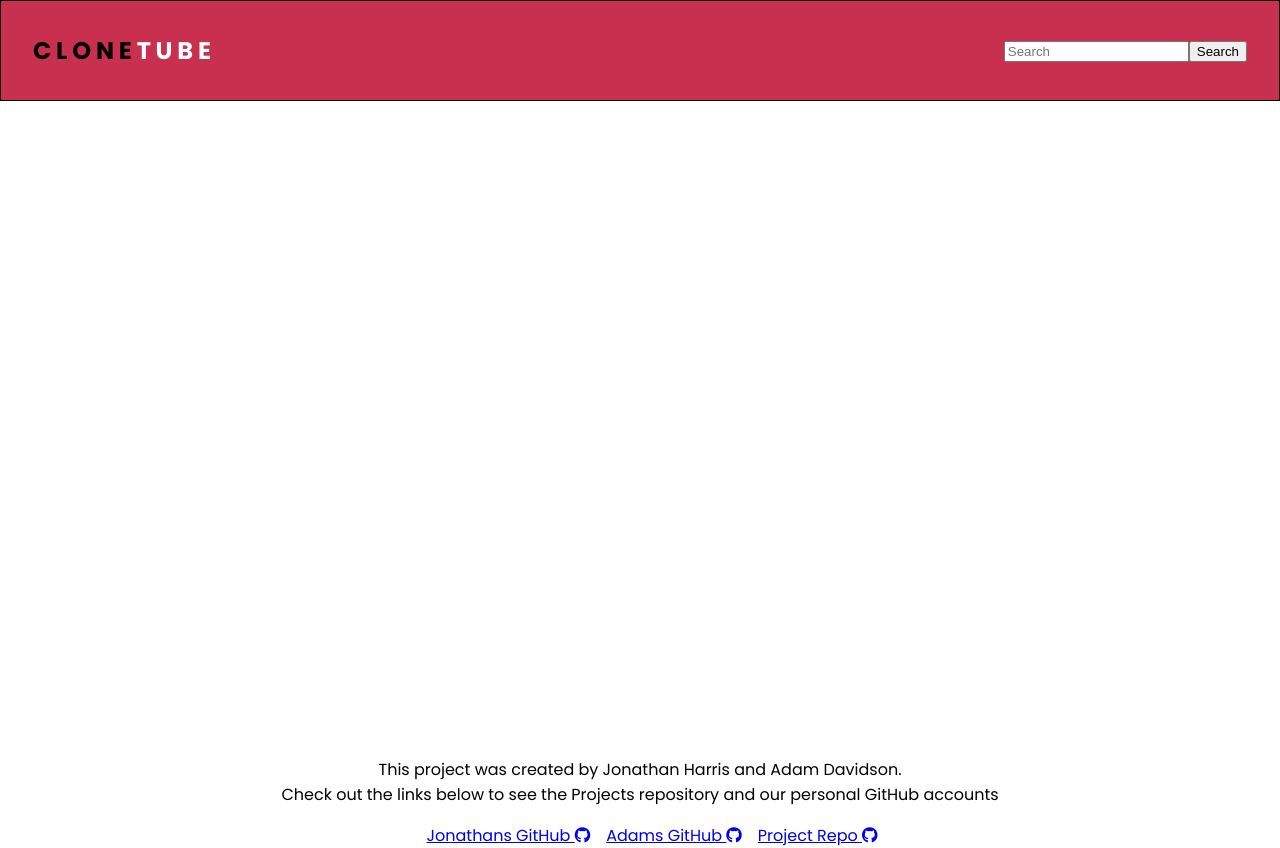
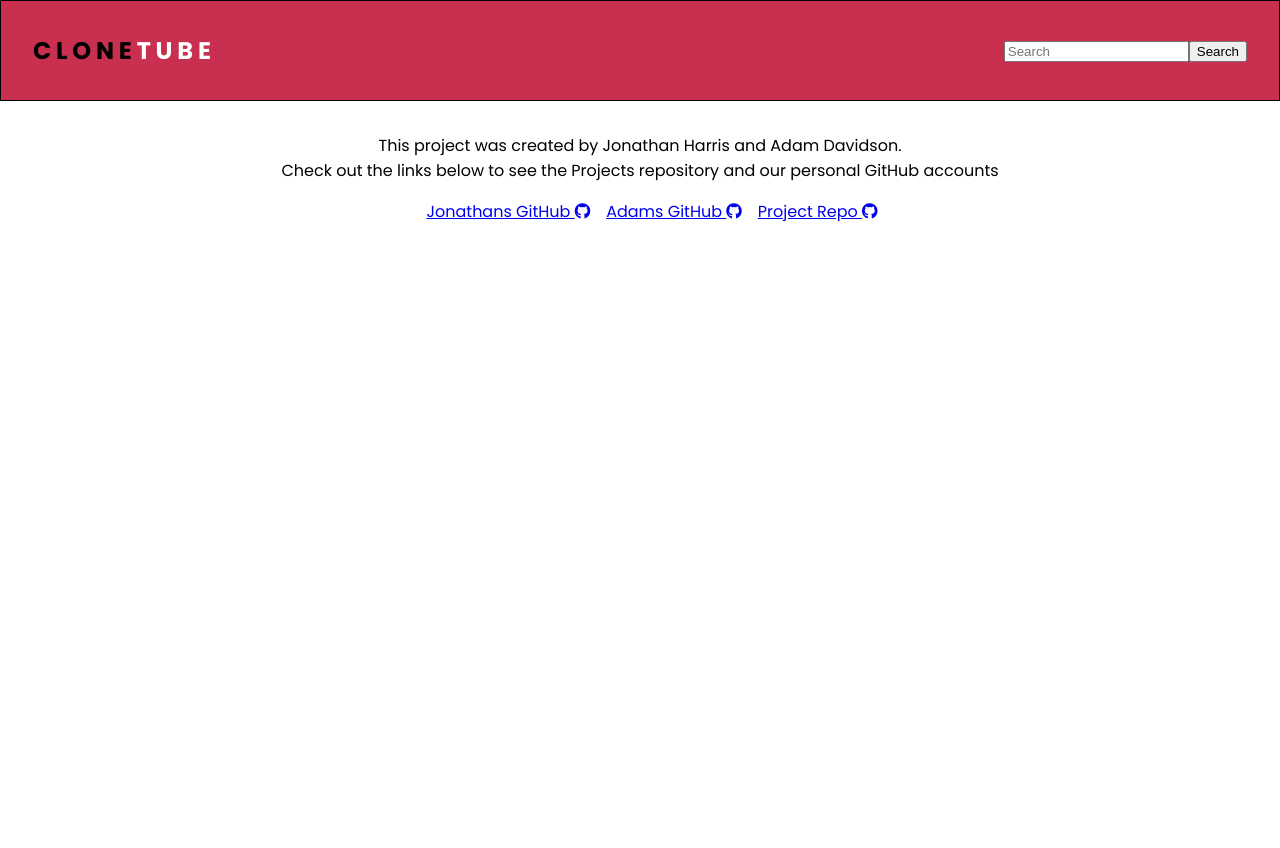
Before and after one commit to jleviharris/devCodeCampYoutubeFrontend, a React (Create React App) app: page / in a window 1280 px wide. After the commit the page ends 800 px from the top, so only its background shows below. Built offline with nearby package versions, Linux system fonts and the light colour scheme.

Commit message:
added description to card, styled cards, changed iframe size

```diff
--- a/src/App.js
+++ b/src/App.js
@@ -1,8 +1,10 @@
 import "./index.css";
+
 import React, { useState } from "react";
+
+import Footer from "./components/Footer";
 import Header from "./components/Header";
 import RowRenderer from "./components/RowRenderer";
-import Footer from "./components/Footer";
 
 function App() {
   const [searchTerm, setSearchTerm] = useState("");
@@ -15,8 +17,10 @@ function App() {
         setSearchTerm={setSearchTerm}
         setVideos={setVideos}
       />
-      <RowRenderer Videos={Videos} />
-      <Footer/>
+      <div className="test">
+        <RowRenderer Videos={Videos} />
+      </div>
+      <Footer />
     </div>
   );
 }
--- a/src/Utilities/Search.js
+++ b/src/Utilities/Search.js
@@ -4,7 +4,7 @@ export const SearchForVideos = async (query = "") => {
   const APIKEY = "AIzaSyAFCq9O6e9AbyAtZ-_9yxb_1F7qEptTaIg";
   let response = await axios
     .get(
-      `https://www.googleapis.com/youtube/v3/search?q=${query}&key=${APIKEY}&fields=items(id,snippet(channelId,title))&part=snippet&type=video`
+      `https://www.googleapis.com/youtube/v3/search?q=${query}&key=${APIKEY}&fields=items(id,snippet(channelId,title,description))&part=snippet&type=video`
     )
     .catch((err) => err);
   if (response instanceof Error) {
--- a/src/components/MainCard.js
+++ b/src/components/MainCard.js
@@ -1,17 +1,19 @@
 import "../index.css";
+
+import CustomButton from "./Button";
+import IFrameInput from "./iframe";
 import React from "react";
-import IFrameInput from "./iframe";
-import CustomButton from "./Button";
 
-const MainCard = ({ title, id }) => {
+const MainCard = ({ title, id, description }) => {
   return (
     <div className="main">
-      <div className="card" style={{ width: "10rem" }}>
-        <IFrameInput id={id}/>
+      <div className="card">
+        <IFrameInput id={id} />
         <div className="card-body">
           <h5 className="card-title">{title}</h5>
+          <p>{description}</p>
           <p className="card-text">Comments</p>
-          <CustomButton/>
+          <CustomButton />
         </div>
       </div>
     </div>
@@ -19,28 +21,3 @@ const MainCard = ({ title, id }) => {
 };
 
 export default MainCard;
-
-// const CardMain = ({ title, artist, album, genre, releaseDate }) => {
-//   return (
-//     <div className="main">
-//       <div className="card" style={{ width: "10rem" }}>
-//         <div className="card-body">
-//           <img
-//             className="card-img-top"
-//             style={{ width: "10rem" }}
-//             src={musicImage}
-//             alt="Card image cap"
-//           />
-//           <h5 className="card-title">
-//             {title} - {artist}
-//           </h5>
-//           <p className="card-text">{album}</p>
-//           <p className="card-text">{genre}</p>
-//           <p className="card-text">{releaseDate}</p>
-//         </div>
-//       </div>
-//     </div>
-//   );
-// };
-
-// export default CardMain;
--- a/src/components/RowRenderer.js
+++ b/src/components/RowRenderer.js
@@ -5,14 +5,11 @@ const RowRenderer = ({ Videos }) => {
   let cardHtml = [];
   for (let i = 0; i < Videos.length; i++) {
     cardHtml.push(
-      <div style={{ display: "inline-block" }}>
+      <div className="testing ">
         <MainCard
           title={Videos[i].snippet.title}
+          description={Videos[i].snippet.description}
           id={Videos[i].id.videoId}
-          // album={Videos[i].album}
-          // artist={Videos[i].artist}
-          // genre={Videos[i].genre}
-          // releaseDate={Videos[i].releaseDate}
         />
       </div>
     );
--- a/src/components/iframe.js
+++ b/src/components/iframe.js
@@ -1,12 +1,12 @@
 import React from "react";
 
-const IFrameInput = ({id}) => {
-    const source = `https://www.youtube.com/embed/${id}`;
-    return (
-        <div>
-        <iframe width="100%" height='345' src={source}></iframe>
-        </div>
-    )
-}
+const IFrameInput = ({ id }) => {
+  const source = `https://www.youtube.com/embed/${id}`;
+  return (
+    <div className="iframes">
+      <iframe width="100%" height="100%" src={source} frameBorder="0"></iframe>
+    </div>
+  );
+};
 
 export default IFrameInput;
--- a/src/index.css
+++ b/src/index.css
@@ -1,20 +1,24 @@
 @import url("https://fonts.googleapis.com/css2?family=Poppins:wght@300;400;700&display=swap");
-#root {
+/* #root {
   height: auto;
-}
+} */
 body,
 html {
   margin: 0;
   padding: 0;
   box-sizing: border-box;
   font-family: Poppins, monospace;
-  height: 100vh;
+  /* height: 100vh; */
 }
 .cardsBody {
-  display: flex;
+  display: grid;
+  grid-template-columns: repeat(5, auto);
+  gap: 4em;
+  margin-top: 2em;
+  /* display: flex; */
   justify-content: center;
   width: 100vw;
-  height: 82vh;
+  /* height: 80vh; */
 }
 .header-container {
   display: flex;
@@ -41,8 +45,8 @@ html {
 }
 
 .main {
-  background-color: #d1c6c6;
-  height: 100vh;
+  /* background-color: #d1c6c6; */
+  height: 70vh;
 }
 
 .card-deck {
@@ -51,16 +55,27 @@ html {
 }
 
 .card {
-  border: 1px black solid;
+  /* border: 1px rgb(175, 12, 12) solid; */
   box-shadow: 0 4px 8px 0 rgba(0, 0, 0, 0.2);
   transition: 0.3s;
-  width: 60%;
+  width: 17rem;
   border-radius: 5px;
   margin-bottom: 2em;
   background-color: #fff;
-  height: 79vh;
+  height: auto;
+  /* gap: 1em; */
+  /* display: grid; */
 }
 
+.iframes {
+  border: none;
+}
+
+/* .testing {
+  display: grid;
+  grid-template-columns: repeat(3, auto);
+  gap: 0.5em;
+} */
 .likeButton {
   display: inline-block;
   padding: 2px 5px 5px 5px;
```
